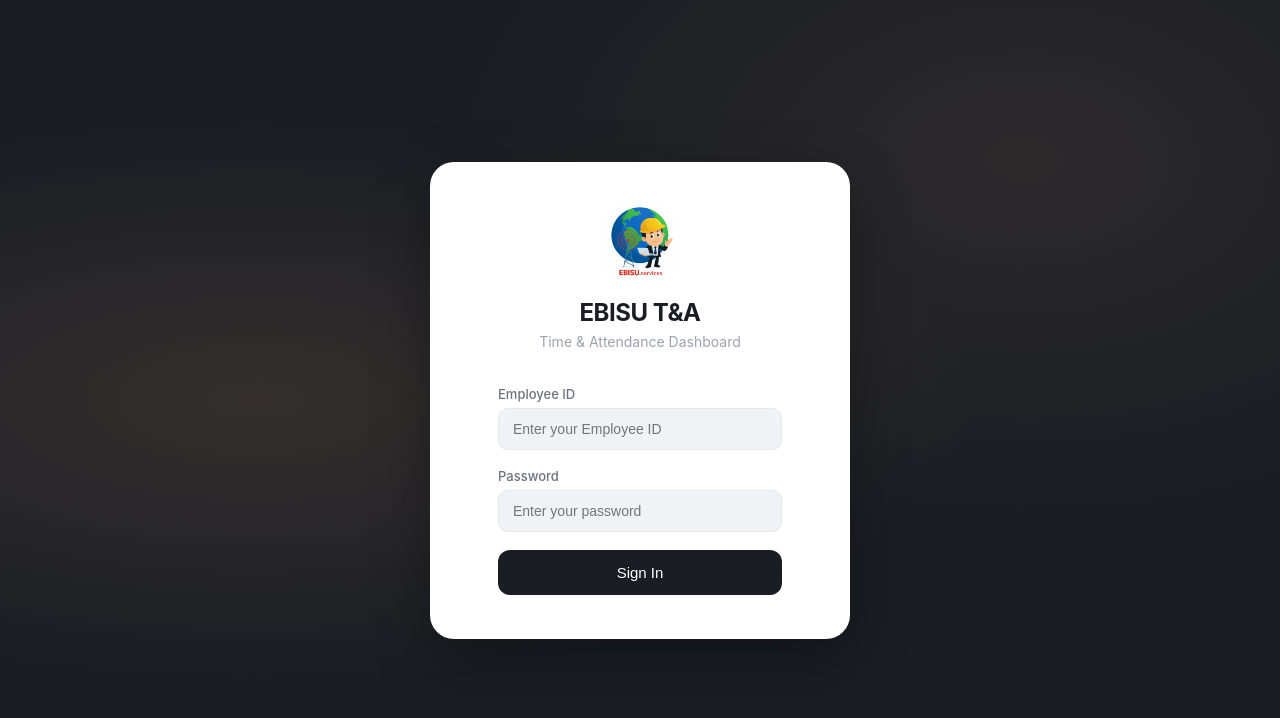
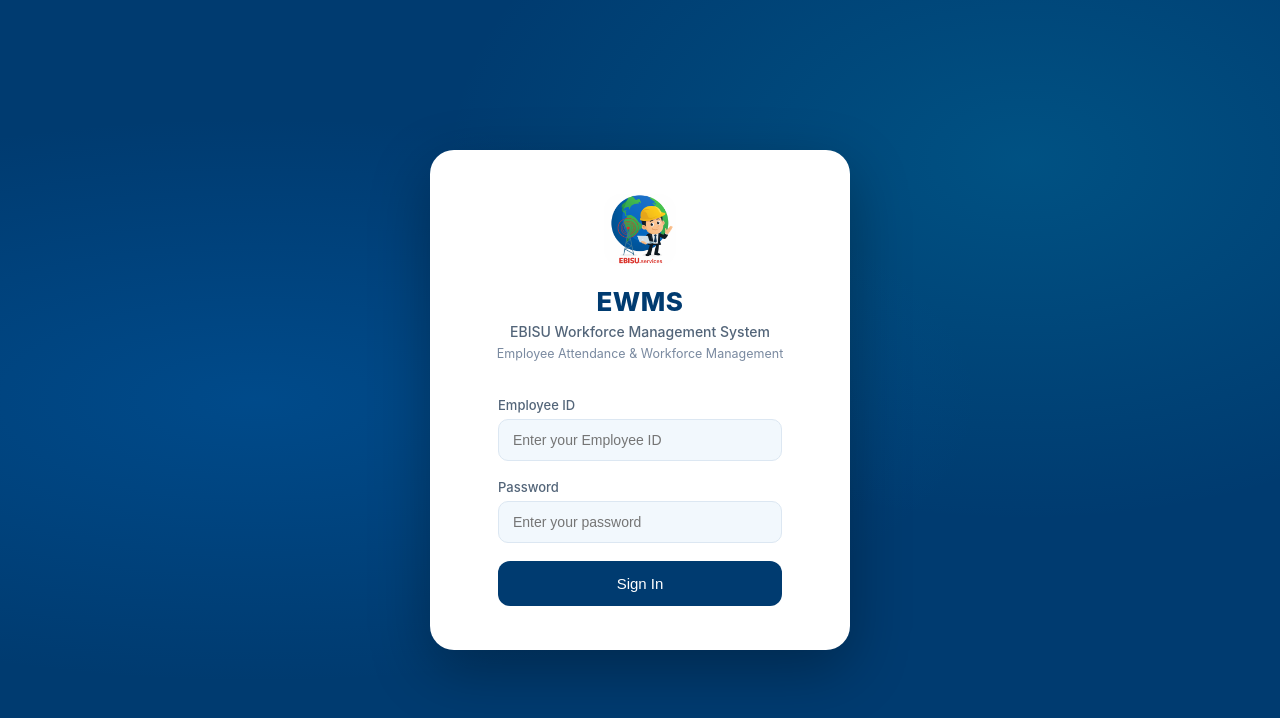
Before and after one commit to jedebisu/selfie-attendance, a React (Create React App) app in the folder dashboard/: page /login in a window 1280 px wide. Shown: the top 718 px of the page. Built offline with nearby package versions, Linux system fonts and the light colour scheme; no server answers.

Commit message:
Rebrand dashboard as EWMS (EBISU Workforce Management System)

```diff
--- a/dashboard/public/index.html
+++ b/dashboard/public/index.html
@@ -3,10 +3,11 @@
   <head>
     <meta charset="utf-8" />
     <meta name="viewport" content="width=device-width, initial-scale=1" />
-    <meta name="theme-color" content="#007AFF" />
-    <meta name="description" content="EBISU T&A Monitoring Dashboard" />
+    <meta name="theme-color" content="#003B70" />
+    <meta name="description" content="EWMS — EBISU Workforce Management System. Employee Attendance &amp; Workforce Management." />
+    <meta name="apple-mobile-web-app-title" content="EWMS" />
     <link rel="icon" href="%PUBLIC_URL%/logo.png" />
-    <title>EBISU T&A Dashboard</title>
+    <title>EWMS — EBISU Workforce Management System</title>
   </head>
   <body>
     <noscript>You need to enable JavaScript to run this app.</noscript>
--- a/dashboard/src/App.js
+++ b/dashboard/src/App.js
@@ -18,7 +18,7 @@
   const { user, loading } = useAuth();
 
   if (loading) {
-    return <div className="loading">Loading...</div>;
+    return <div className="loading">Loading EWMS…</div>;
   }
 
   return user ? children : <Navigate to="/login" />;
--- a/dashboard/src/components/Layout.js
+++ b/dashboard/src/components/Layout.js
@@ -29,8 +29,11 @@
     <div className="layout">
       <aside className="sidebar">
         <div className="sidebar-header">
-          <img src="/logo.png" alt="EBISU" className="sidebar-logo" />
-          <h2>EBISU T&A</h2>
+          <img src="/logo.png" alt="EWMS" className="sidebar-logo" />
+          <div className="sidebar-brand">
+            <h2>EWMS</h2>
+            <span className="sidebar-brand-sub">EBISU Workforce Management System</span>
+          </div>
         </div>
 
         <nav className="sidebar-nav">
--- a/dashboard/src/pages/Analytics.js
+++ b/dashboard/src/pages/Analytics.js
@@ -4,7 +4,7 @@
 import { BarChart3, TrendingUp, Clock, Calendar } from 'lucide-react';
 
 const COLORS = {
-  primary: '#c8956c',
+  primary: '#0072CE',
   success: '#22c55e',
   warning: '#f59e0b',
   danger: '#ef4444',
--- a/dashboard/src/pages/Dashboard.js
+++ b/dashboard/src/pages/Dashboard.js
@@ -76,7 +76,7 @@
       <div className="page-header">
         <div>
           <h1>Dashboard</h1>
-          <p className="subtitle">{format(new Date(), 'EEEE, MMMM dd, yyyy')}</p>
+          <p className="subtitle">Welcome to EWMS · {format(new Date(), 'EEEE, MMMM dd, yyyy')}</p>
         </div>
       </div>
 
@@ -126,11 +126,11 @@
                   <XAxis dataKey="date" tick={{ fontSize: 12 }} />
                   <YAxis hide />
                   <Tooltip
-                    contentStyle={{ background: '#1a1d23', border: 'none', borderRadius: 8, fontSize: 12 }}
+                    contentStyle={{ background: 'var(--primary)', border: 'none', borderRadius: 8, fontSize: 12 }}
                     labelStyle={{ color: '#ccc' }}
                     formatter={(value) => [`${value}%`, 'Attendance']}
                   />
-                  <Area type="monotone" dataKey="attendance_rate" stroke="#c8956c" fill="#c8956c" fillOpacity={0.2} />
+                  <Area type="monotone" dataKey="attendance_rate" stroke="#0072CE" fill="#0072CE" fillOpacity={0.2} />
                 </AreaChart>
               </ResponsiveContainer>
             </div>
--- a/dashboard/src/pages/LiveMap.js
+++ b/dashboard/src/pages/LiveMap.js
@@ -88,7 +88,7 @@
 const toGpx = (pings, events, userName) => {
   const lines = [
     '<?xml version="1.0" encoding="UTF-8"?>',
-    '<gpx version="1.1" creator="Selfie Attendance"',
+    '<gpx version="1.1" creator="EWMS — EBISU Workforce Management System"',
     '  xmlns="http://www.topografix.com/GPX/1/1"',
     '  xmlns:xsi="http://www.w3.org/2001/XMLSchema-instance"',
     '  xsi:schemaLocation="http://www.topografix.com/GPX/1/1 http://www.topografix.com/GPX/1/1/gpx.xsd">',
@@ -555,7 +555,7 @@
 
 const trailBtnStyle = {
   marginTop: 8, padding: '6px 12px', borderRadius: 6, border: 'none',
-  background: '#c8956c', color: '#fff', cursor: 'pointer', fontSize: 13,
+  background: '#0072CE', color: '#fff', cursor: 'pointer', fontSize: 13,
 };
 
 export default LiveMap;
--- a/dashboard/src/pages/Login.js
+++ b/dashboard/src/pages/Login.js
@@ -34,9 +34,10 @@
     <div className="login-page">
       <div className="login-card">
         <div className="login-header">
-          <img src="/logo.png" alt="EBISU" className="login-logo" />
-          <h1>EBISU T&A</h1>
-          <p>Time & Attendance Dashboard</p>
+          <img src="/logo.png" alt="EWMS — EBISU Workforce Management System" className="login-logo" />
+          <h1>EWMS</h1>
+          <p>EBISU Workforce Management System</p>
+          <span className="login-subtitle">Employee Attendance &amp; Workforce Management</span>
         </div>
 
         <form onSubmit={handleSubmit}>
--- a/dashboard/src/styles/App.css
+++ b/dashboard/src/styles/App.css
@@ -1,17 +1,18 @@
 :root {
-  --primary: #1a1d23;
-  --primary-light: #2d3039;
-  --accent: #c8956c;
-  --accent-light: #e8c9a8;
+  /* EBISU brand palette — light blue & white with navy accents */
+  --primary: #003B70;
+  --primary-light: #00569c;
+  --accent: #0072CE;
+  --accent-light: #A8DDF5;
   --success: #22c55e;
   --warning: #f59e0b;
   --danger: #ef4444;
-  --bg: #f0f2f5;
+  --bg: #F2F8FD;
   --surface: #ffffff;
-  --border: #e5e7eb;
-  --text-primary: #1a1d23;
-  --text-secondary: #6b7280;
-  --text-muted: #9ca3af;
+  --border: #DCE7F2;
+  --text-primary: #172B4D;
+  --text-secondary: #536579;
+  --text-muted: #7A8AA0;
   --sidebar-width: 260px;
   --radius: 16px;
   --radius-sm: 10px;
@@ -55,6 +56,19 @@
   font-weight: 700;
   color: #fff;
   letter-spacing: 0.5px;
+}
+
+.sidebar-brand {
+  display: flex;
+  flex-direction: column;
+  min-width: 0;
+}
+.sidebar-brand-sub {
+  font-size: 10px;
+  font-weight: 500;
+  color: rgba(255,255,255,0.55);
+  letter-spacing: 0.2px;
+  line-height: 1.25;
 }
 
 .sidebar-logo {
@@ -326,8 +340,8 @@
   min-height: 100vh; display: flex; align-items: center; justify-content: center;
   background: var(--primary);
   background-image:
-    radial-gradient(ellipse at 20% 50%, rgba(200,149,108,0.15) 0%, transparent 50%),
-    radial-gradient(ellipse at 80% 20%, rgba(200,149,108,0.1) 0%, transparent 40%);
+    radial-gradient(ellipse at 20% 50%, rgba(0,114,206,0.28) 0%, transparent 50%),
+    radial-gradient(ellipse at 80% 20%, rgba(0,184,217,0.18) 0%, transparent 40%);
 }
 
 .login-card {
@@ -338,8 +352,9 @@
 
 .login-header { text-align: center; margin-bottom: 36px; }
 .login-logo { width: 72px; height: 72px; border-radius: 18px; margin-bottom: 16px; }
-.login-header h1 { color: var(--text-primary); margin: 0 0 6px; font-size: 24px; letter-spacing: -0.5px; }
-.login-header p { color: var(--text-muted); font-size: 14px; }
+.login-header h1 { color: var(--primary); margin: 0 0 6px; font-size: 26px; font-weight: 800; letter-spacing: 0.5px; }
+.login-header p { color: var(--text-secondary); font-size: 14px; font-weight: 500; }
+.login-subtitle { display: block; color: var(--text-muted); font-size: 12.5px; margin-top: 6px; }
 
 /* ========== Map ========== */
 .map-card { height: calc(100vh - 200px); }
@@ -477,7 +492,7 @@
 .chart-card h3 {
   font-size: 16px;
   font-weight: 600;
-  color: #1a1d23;
+  color: var(--text-primary);
   margin: 0 0 16px 0;
 }
 .chart-card.full-width {
@@ -488,7 +503,7 @@
   min-height: 250px;
 }
 .chart-tooltip {
-  background: #1a1d23;
+  background: var(--primary);
   padding: 10px 14px;
   border-radius: 8px;
   font-size: 13px;
@@ -513,7 +528,7 @@
 }
 @media (max-width: 768px) {
   .sidebar { width: 60px; }
-  .sidebar-header h2, .nav-item span, .user-details, .sidebar-footer .logout-btn { display: none; }
+  .sidebar-header h2, .sidebar-brand, .nav-item span, .user-details, .sidebar-footer .logout-btn { display: none; }
   .sidebar-header { justify-content: center; padding: 20px 0; }
   .nav-item { justify-content: center; padding: 12px; }
   .main-content { margin-left: 60px; padding: 20px; }
```
